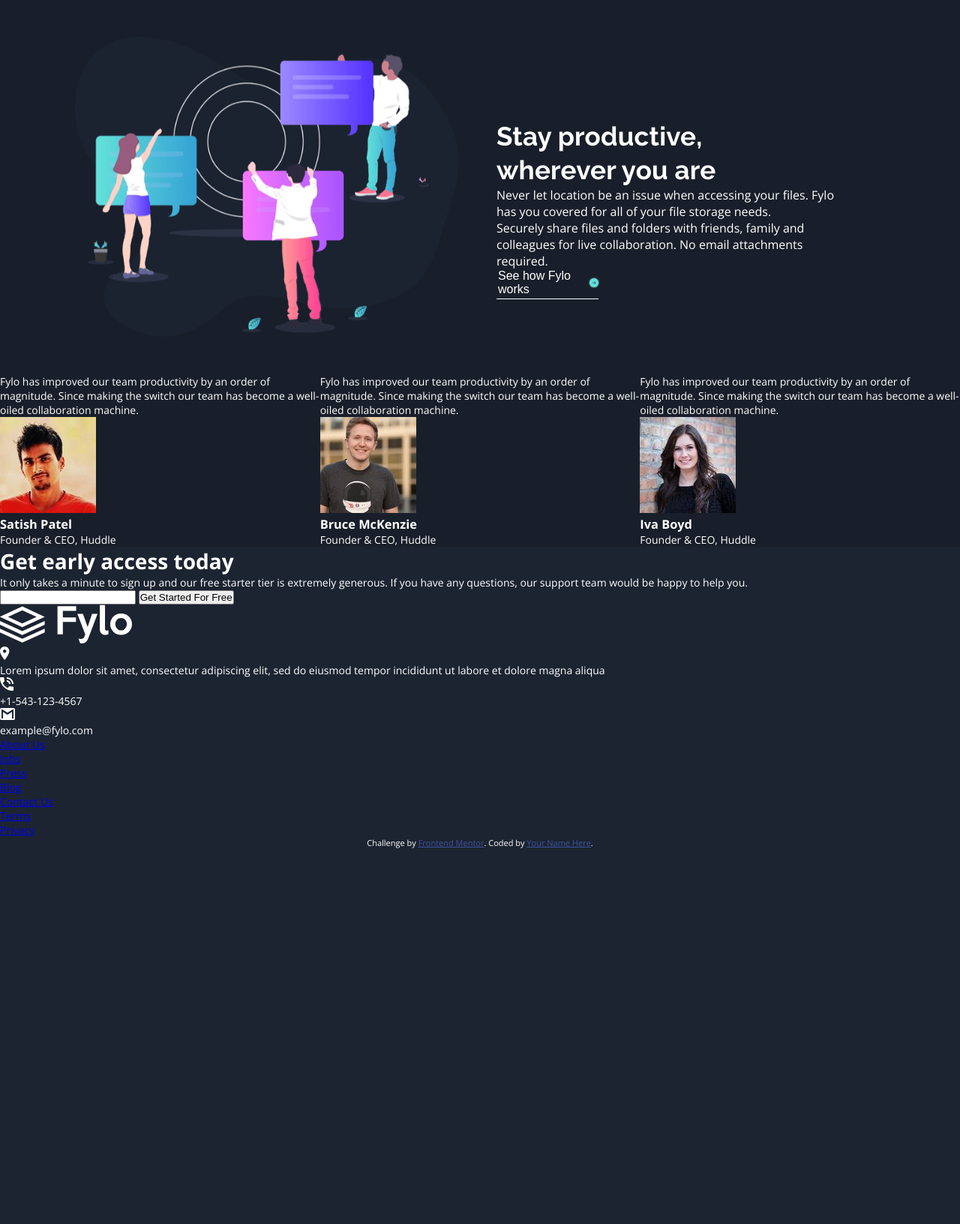
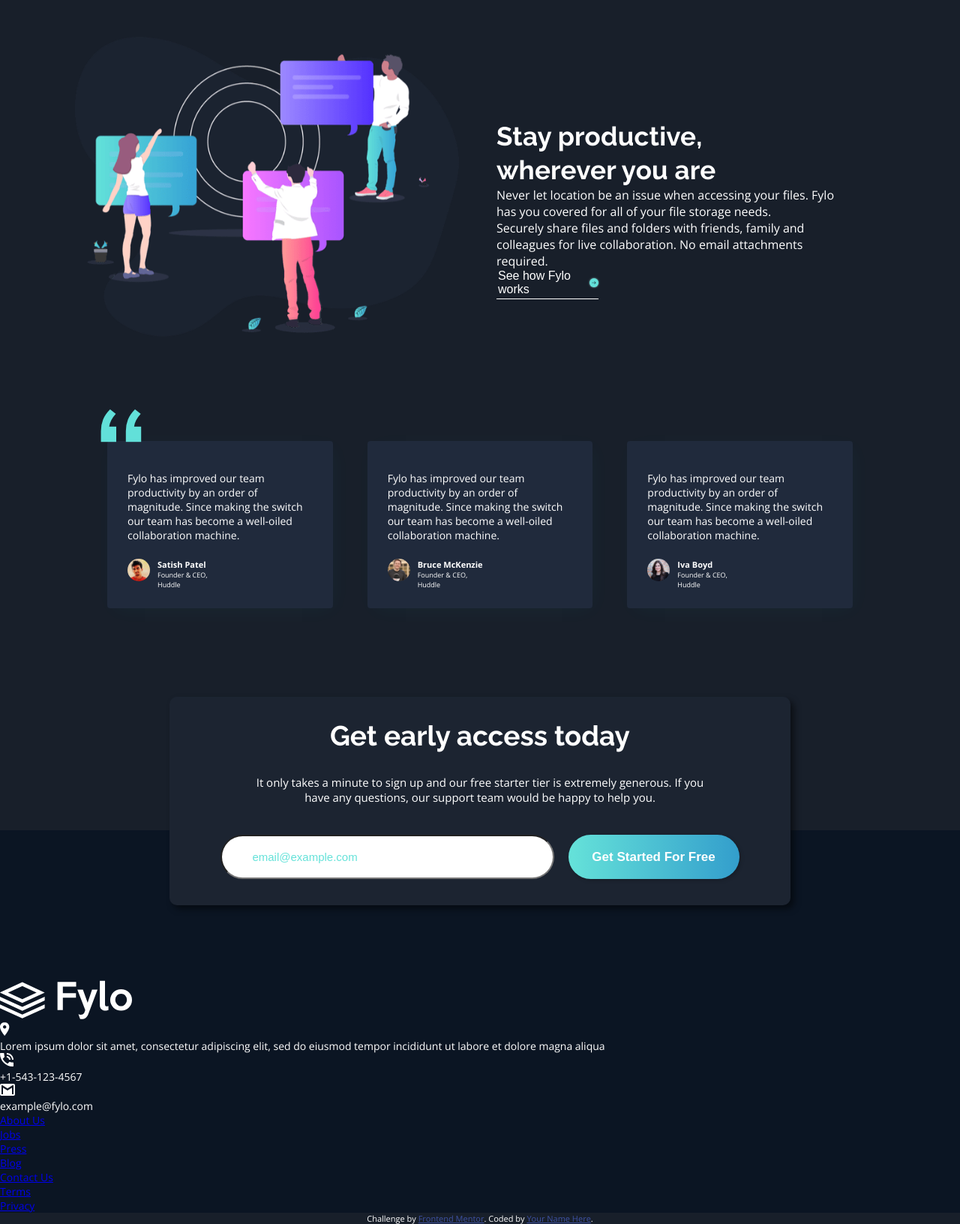
Before and after one commit to alexmru/JS-Stuff, a PHP site: page / in a window 1280 px wide. Shown: the part 1952-3584 px from the top of the page at 75% size. Before the commit the page ends 3083 px from the top, so only its background shows below. Run offline with PHP 8.4, Linux system fonts and the light colour scheme.

Commit message:
terminat testimonials , terminat access

```diff
--- a/FM_Fylo-landing-page/css/style.css
+++ b/FM_Fylo-landing-page/css/style.css
@@ -8,7 +8,7 @@ html {
 
 body {
   font-family: "Open Sans", sans-serif;
-  background-color: #1c2431;
+  background-color: #181f2a;
   font-size: 1.4rem;
   color: white; }
 
@@ -17,23 +17,23 @@ body {
   padding: 7rem;
   justify-content: space-between; }
 
+.header {
+  background-color: #1c2431; }
   .header__menu {
     flex: 0 0 18%; }
-
   .header__nav-items {
     display: flex;
     justify-content: space-between;
     font-family: "Raleway", sans-serif; }
-
   .header__nav-item {
     list-style: none;
     display: inline-block; }
-
   .header__nav-item-link, .header __nav-item-link:visited {
     text-decoration: none;
     color: white; }
 
 .image-container {
+  background-color: #1c2431;
   background-image: url(../images/bg-curvy-desktop.svg);
   background-repeat: no-repeat;
   background-position-x: center;
@@ -73,7 +73,8 @@ body {
     background-image: linear-gradient(to right, #65e2d9, #339ecc);
     color: white;
     font-weight: 400;
-    font-size: 1.8rem; }
+    font-size: 1.8rem;
+    box-shadow: 2px 2px 5px 0px rgba(0, 0, 0, 0.2); }
 
 .features {
   background-color: #181f2a;
@@ -133,17 +134,97 @@ body {
     display: flex;
     justify-content: space-between;
     align-items: center;
-    padding-bottom: .3rem; }
+    padding-bottom: .3rem;
+    cursor: pointer; }
   .message__button {
     font-size: 1.6rem;
     background-color: transparent;
     color: white;
     border: none;
     padding: 0 0 0 0.2rem;
-    text-align: left; }
+    text-align: left;
+    cursor: pointer; }
   .message__button-arrow {
     margin-right: -.2rem; }
 
 .testimonials {
   background-color: #181f2a;
-  display: flex; }
+  display: flex;
+  padding: 2rem 12rem 5rem;
+  height: 45vh;
+  justify-content: space-between;
+  align-items: center;
+  position: relative; }
+  .testimonials__section {
+    background-color: #202a3c;
+    margin: 2.3rem;
+    padding: 4rem 2.7rem 2.5rem;
+    border-radius: .4rem;
+    position: relative;
+    box-shadow: 4px 5px 27px -5px rgba(0, 250, 217, 0.041); }
+  .testimonials__description {
+    margin-bottom: 2.2rem; }
+  .testimonials__profile {
+    display: flex;
+    width: 55%; }
+    .testimonials__profile-name {
+      font-size: 1.1rem; }
+    .testimonials__profile-position {
+      font-size: 0.9rem; }
+  .testimonials__photo {
+    height: 3rem;
+    width: 3rem;
+    border-radius: 50%;
+    margin-right: 1rem; }
+  .testimonials__s1::before {
+    content: url(../images/bg-quotes.png);
+    position: absolute;
+    top: -19%;
+    left: -3%; }
+
+.access {
+  display: block;
+  position: relative;
+  width: 60%;
+  padding: 3rem;
+  background-color: #1c2431;
+  margin: 0 auto -10rem;
+  border-radius: 1rem;
+  box-shadow: 5px 5px 8px 0px rgba(0, 0, 0, 0.5); }
+  .access__title {
+    font-size: 3.7rem;
+    font-family: "Raleway", sans-serif;
+    text-align: center;
+    margin-bottom: 3rem; }
+  .access__description {
+    font-size: 1.5rem;
+    text-align: center;
+    width: 78%;
+    margin: 1rem auto 4rem; }
+  .access__input-box {
+    display: flex;
+    width: 90%;
+    justify-content: space-between;
+    margin: .5rem auto; }
+  .access__input {
+    border-radius: 10rem;
+    flex: 0 0 58%;
+    height: 5.5rem;
+    padding-left: 4rem;
+    font-size: 1.5rem; }
+    .access__input::placeholder {
+      color: #65e2d9; }
+  .access__button {
+    padding: 1rem auto;
+    border: none;
+    border-radius: 10rem;
+    background-image: linear-gradient(to right, #65e2d9, #339ecc);
+    color: white;
+    font-weight: 700;
+    font-size: 1.7rem;
+    box-shadow: 2px 2px 5px 0px rgba(0, 0, 0, 0.2);
+    flex: 0 0 33%; }
+
+.footer {
+  background-color: #0b1523;
+  padding-top: 20rem; }
--- a/FM_Fylo-landing-page/index.html
+++ b/FM_Fylo-landing-page/index.html
@@ -136,7 +136,7 @@
   </section>
 
   <section class="testimonials">
-    <div class="testimonials__section">
+    <div class="testimonials__section testimonials__s1">
       <p class="testimonials__description">
         Fylo has improved our team productivity by an order of magnitude. Since making the switch our team has
         become a well-oiled collaboration machine.
@@ -186,8 +186,8 @@
       questions, our support team would be happy to help you.
     </p>
     <div class="access__input-box">
-      <input type="text">
-      <button>Get Started For Free</button>
+      <input class="access__input" type="text" placeholder="email@example.com">
+      <button class="access__button">Get Started For Free</button>
     </div>
   </div>
 
--- a/FM_Fylo-landing-page/sass/base.scss
+++ b/FM_Fylo-landing-page/sass/base.scss
@@ -29,7 +29,7 @@ html {
 
 body {
     font-family: $open-sans;
-    background-color: $dark-blue-primary;
+    background-color: $dark-blue-background;
     font-size: 1.4rem;
     color: white;
 }
--- a/FM_Fylo-landing-page/sass/components.scss
+++ b/FM_Fylo-landing-page/sass/components.scss
@@ -1,4 +1,5 @@
 .header {
+    background-color: $dark-blue-primary;
     &__logo-box {
 
     }
@@ -24,6 +25,7 @@
 
 }
 .image-container {
+    background-color: $dark-blue-primary;
     background-image: url(../images/bg-curvy-desktop.svg);
     background-repeat: no-repeat;
     background-position-x: center;
@@ -70,6 +72,7 @@
     color: white;
     font-weight: 400;
     font-size: 1.8rem;
+    box-shadow: 2px 2px 5px 0px rgba(0, 0, 0, 0.2);
     }
 }
 
@@ -151,6 +154,7 @@
         justify-content: space-between;
         align-items: center;
         padding-bottom: .3rem;
+        cursor: pointer;
     }
 
     &__button {
@@ -160,6 +164,7 @@
         border:none;
         padding: 0 0 0 0.2rem;
         text-align: left;
+        cursor: pointer;
     }
 
     &__button-arrow {
@@ -170,26 +175,105 @@
 .testimonials {
     background-color: $dark-blue-background;
     display: flex;
+    padding: 2rem 12rem 5rem;
+    height: 45vh;
+    justify-content: space-between;
+    align-items: center;
+    position: relative;
     &__section {
-
+        background-color: $dark-blue-testimonials;
+        margin: 2.3rem;
+        padding: 4rem 2.7rem 2.5rem;
+        border-radius: .4rem;
+        position: relative;
+        box-shadow: 4px 5px 27px -5px hsla(172, 100%, 49%, 0.041);
     }
     &__description {
-
+        margin-bottom: 2.2rem;
     }
     &__profile {
-
+        display: flex;
+        width: 55%;
         &-description {
 
         }
         &-name {
+            font-size: 1.1rem;
 
         }
         &-position {
-
+            font-size: 0.9rem;
         }
 
     }
     &__photo {
+        height: 3rem;
+        width: 3rem;
+        border-radius: 50%;
+        margin-right: 1rem;
+    }
+    &__s1::before {
+        content: url(../images/bg-quotes.png);
+        position: absolute;
+        top: -19%;
+        left: -3%;
 
     }
 }
+
+.access {
+    display: block;
+    position: relative;
+    width: 60%;
+    padding: 3rem;
+    background-color: $dark-blue-primary;
+    margin: 0 auto -10rem;
+    border-radius: 1rem;
+    box-shadow: 5px 5px 8px 0px rgba(0, 0, 0, 0.5);
+    &__title {
+        font-size: 3.7rem;
+        font-family: $raleway;
+        text-align: center;
+        margin-bottom: 3rem;
+    }
+    &__description {
+        font-size: 1.5rem;
+        text-align: center;
+        width: 78%;
+        margin: 1rem auto 4rem;
+    }
+    &__input-box {
+        display: flex;
+        width: 90%;
+        justify-content: space-between;
+        margin: .5rem auto;
+    }
+    &__input{
+        border-radius: 10rem;
+        flex: 0 0 58%;
+        height: 5.5rem;
+        padding-left: 4rem;
+        font-size: 1.5rem;
+        &::placeholder {
+            color: hsl(176, 68%, 64%);
+
+        }
+    }
+    &__button {
+        padding: 1rem auto;
+        border: none;
+        border-radius: 10rem;
+        background-image: linear-gradient(to right, hsl(176, 68%, 64%), hsl(198, 60%, 50%));
+        color: white;
+        font-weight: 700;
+        font-size: 1.7rem;
+        box-shadow: 2px 2px 5px 0px rgba(0, 0, 0, 0.2);
+        flex: 0 0 33%;
+
+    }
+}
+
+.footer {
+    background-color: $dark-blue-footer;
+    padding-top: 20rem;
+}
```
Lines whose indentation alone changed are shown as unchanged.
